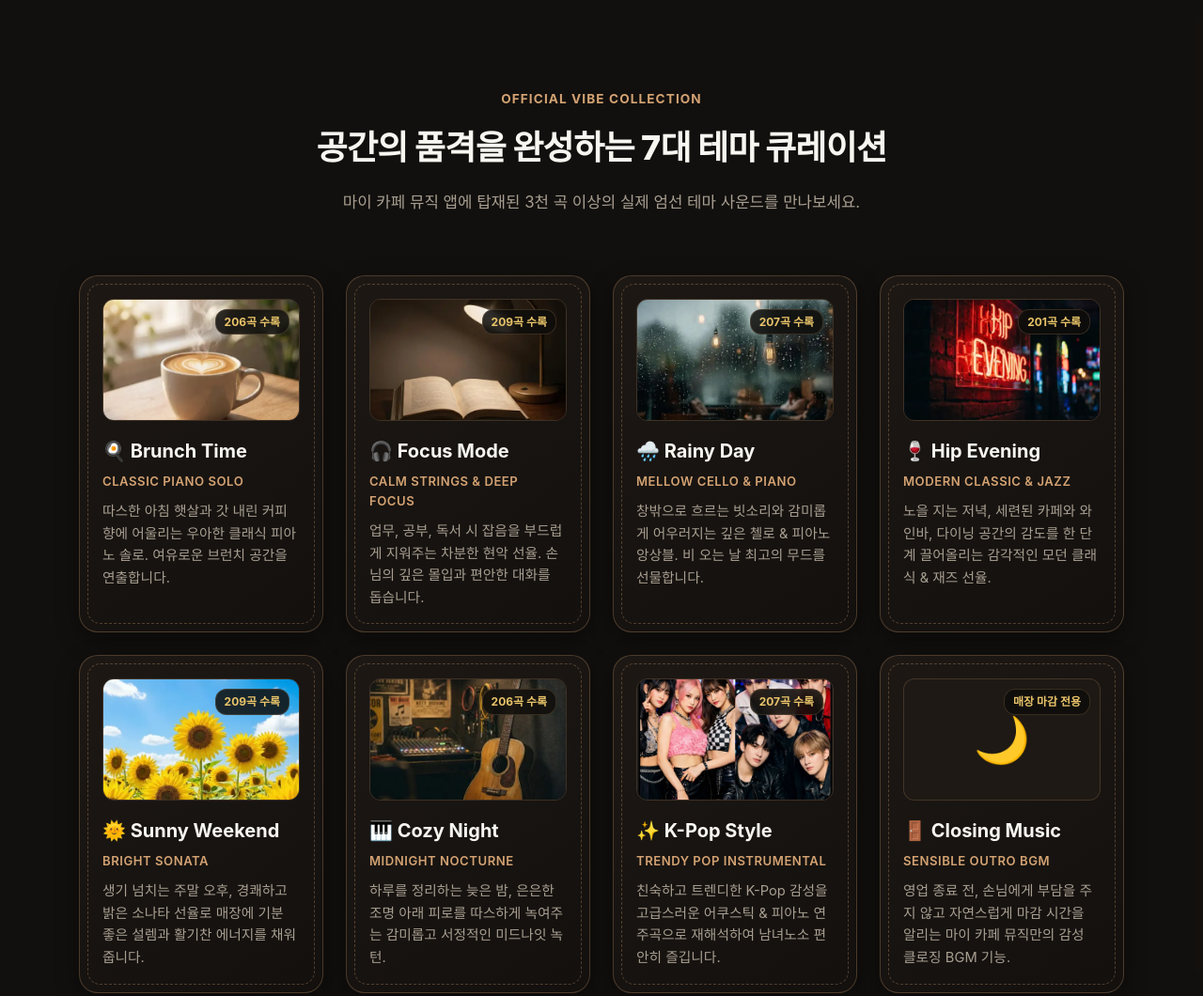
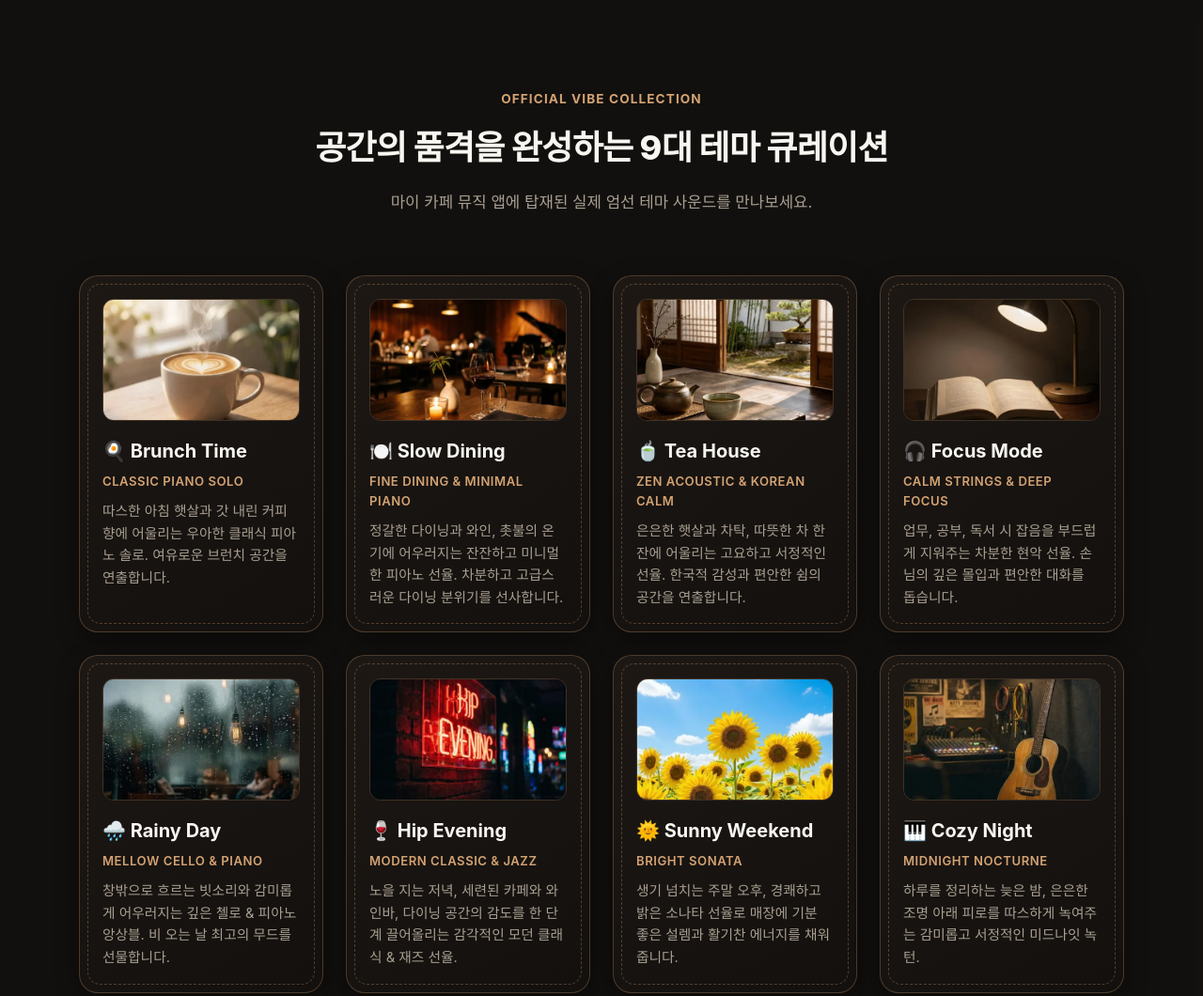
Before and after one commit to axlose2000-cell/my-cafe-music, a plain HTML site: page index.html in a window 1280 px wide. Shown: the part 1760-2820 px from the top of the page at 94% size. Drawn offline with Linux system fonts and the light colour scheme; a web font is replaced by a local one.

Commit message:
feat: Add Slow Dining & Tea House themes to vibe collection, remove song count badges

```diff
--- a/index.html
+++ b/index.html
@@ -1026,20 +1026,19 @@
     </div>
   </section>
 
-  <!-- Sound Collection / Stitch Grid (실제 앱 7대 테마 + 마감 음악) -->
+  <!-- Sound Collection / Stitch Grid (실제 앱 9대 테마 + 마감 음악) -->
   <section id="vibes" style="background: rgba(24, 21, 18, 0.4);">
     <div class="container">
       <div class="section-header">
         <span class="section-tag">Official Vibe Collection</span>
-        <h2 class="section-title">공간의 품격을 완성하는 7대 테마 큐레이션</h2>
-        <p class="section-desc">마이 카페 뮤직 앱에 탑재된 3천 곡 이상의 실제 엄선 테마 사운드를 만나보세요.</p>
+        <h2 class="section-title">공간의 품격을 완성하는 9대 테마 큐레이션</h2>
+        <p class="section-desc">마이 카페 뮤직 앱에 탑재된 실제 엄선 테마 사운드를 만나보세요.</p>
       </div>
       <div class="stitch-grid">
 
         <!-- 1. Brunch Time -->
         <div class="stitch-card">
           <div class="stitch-card-image">
-            <span class="stitch-tag">206곡 수록</span>
             <img src="./assets/images/vibe_1.webp" alt="Brunch Time 앨범 아트">
           </div>
           <h4>🍳 Brunch Time</h4>
@@ -1047,10 +1046,29 @@
           <p>따스한 아침 햇살과 갓 내린 커피 향에 어울리는 우아한 클래식 피아노 솔로. 여유로운 브런치 공간을 연출합니다.</p>
         </div>
 
-        <!-- 2. Focus Mode -->
+        <!-- 2. Slow Dining -->
         <div class="stitch-card">
           <div class="stitch-card-image">
-            <span class="stitch-tag">209곡 수록</span>
+            <img src="./assets/images/vibe_slow_dining.webp" alt="Slow Dining 앨범 아트">
+          </div>
+          <h4>🍽️ Slow Dining</h4>
+          <span class="stitch-subtitle">Fine Dining & Minimal Piano</span>
+          <p>정갈한 다이닝과 와인, 촛불의 온기에 어우러지는 잔잔하고 미니멀한 피아노 선율. 차분하고 고급스러운 다이닝 분위기를 선사합니다.</p>
+        </div>
+
+        <!-- 3. Tea House -->
+        <div class="stitch-card">
+          <div class="stitch-card-image">
+            <img src="./assets/images/vibe_tea_house.webp" alt="Tea House 앨범 아트">
+          </div>
+          <h4>🍵 Tea House</h4>
+          <span class="stitch-subtitle">Zen Acoustic & Korean Calm</span>
+          <p>은은한 햇살과 차탁, 따뜻한 차 한 잔에 어울리는 고요하고 서정적인 선율. 한국적 감성과 편안한 쉼의 공간을 연출합니다.</p>
+        </div>
+
+        <!-- 4. Focus Mode -->
+        <div class="stitch-card">
+          <div class="stitch-card-image">
             <img src="./assets/images/vibe_2.webp" alt="Focus Mode 앨범 아트">
           </div>
           <h4>🎧 Focus Mode</h4>
@@ -1058,10 +1076,9 @@
           <p>업무, 공부, 독서 시 잡음을 부드럽게 지워주는 차분한 현악 선율. 손님의 깊은 몰입과 편안한 대화를 돕습니다.</p>
         </div>
 
-        <!-- 3. Rainy Day -->
+        <!-- 5. Rainy Day -->
         <div class="stitch-card">
           <div class="stitch-card-image">
-            <span class="stitch-tag">207곡 수록</span>
             <img src="./assets/images/vibe_3.webp" alt="Rainy Day 앨범 아트">
           </div>
           <h4>🌧️ Rainy Day</h4>
@@ -1069,10 +1086,9 @@
           <p>창밖으로 흐르는 빗소리와 감미롭게 어우러지는 깊은 첼로 & 피아노 앙상블. 비 오는 날 최고의 무드를 선물합니다.</p>
         </div>
 
-        <!-- 4. Hip Evening -->
+        <!-- 6. Hip Evening -->
         <div class="stitch-card">
           <div class="stitch-card-image">
-            <span class="stitch-tag">201곡 수록</span>
             <img src="./assets/images/vibe_4.webp" alt="Hip Evening 앨범 아트">
           </div>
           <h4>🍷 Hip Evening</h4>
@@ -1080,10 +1096,9 @@
           <p>노을 지는 저녁, 세련된 카페와 와인바, 다이닝 공간의 감도를 한 단계 끌어올리는 감각적인 모던 클래식 & 재즈 선율.</p>
         </div>
 
-        <!-- 5. Sunny Weekend -->
+        <!-- 7. Sunny Weekend -->
         <div class="stitch-card">
           <div class="stitch-card-image">
-            <span class="stitch-tag">209곡 수록</span>
             <img src="./assets/images/vibe_5.webp" alt="Sunny Weekend 앨범 아트">
           </div>
           <h4>🌞 Sunny Weekend</h4>
@@ -1091,10 +1106,9 @@
           <p>생기 넘치는 주말 오후, 경쾌하고 밝은 소나타 선율로 매장에 기분 좋은 설렘과 활기찬 에너지를 채워줍니다.</p>
         </div>
 
-        <!-- 6. Cozy Night -->
+        <!-- 8. Cozy Night -->
         <div class="stitch-card">
           <div class="stitch-card-image">
-            <span class="stitch-tag">206곡 수록</span>
             <img src="./assets/images/vibe_6.webp" alt="Cozy Night 앨범 아트">
           </div>
           <h4>🎹 Cozy Night</h4>
@@ -1102,10 +1116,9 @@
           <p>하루를 정리하는 늦은 밤, 은은한 조명 아래 피로를 따스하게 녹여주는 감미롭고 서정적인 미드나잇 녹턴.</p>
         </div>
 
-        <!-- 7. Kpop Style -->
+        <!-- 9. Kpop Style -->
         <div class="stitch-card">
           <div class="stitch-card-image">
-            <span class="stitch-tag">207곡 수록</span>
             <img src="./assets/images/vibe_kpop.webp" alt="Kpop Style 앨범 아트">
           </div>
           <h4>✨ K-Pop Style</h4>
@@ -1113,7 +1126,7 @@
           <p>친숙하고 트렌디한 K-Pop 감성을 고급스러운 어쿠스틱 & 피아노 연주곡으로 재해석하여 남녀노소 편안히 즐깁니다.</p>
         </div>
 
-        <!-- 8. Closing Music -->
+        <!-- 10. Closing Music -->
         <div class="stitch-card">
           <div class="stitch-card-image" style="background: #1e1914; display: flex; align-items: center; justify-content: center;">
             <span class="stitch-tag">매장 마감 전용</span>
```
Also changed, not shown: assets/images/slow_dining_album_cover.jpg (added), assets/images/tea_house_album_cover.jpg (added), assets/images/vibe_slow_dining.webp (added), assets/images/vibe_tea_house.webp (added).
